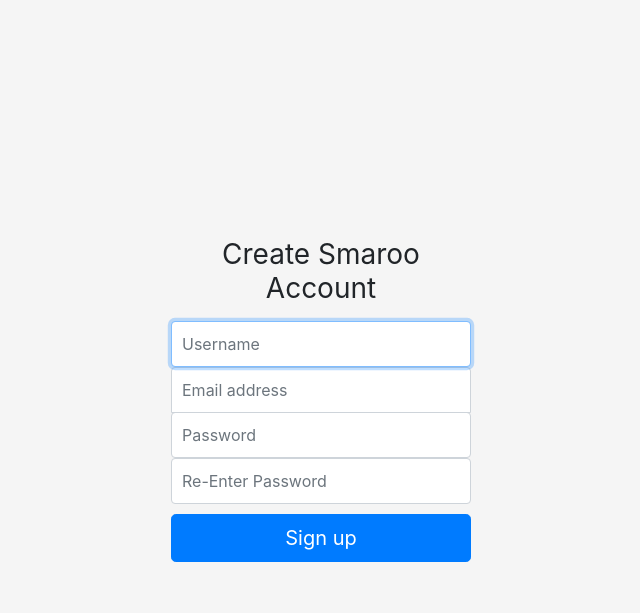
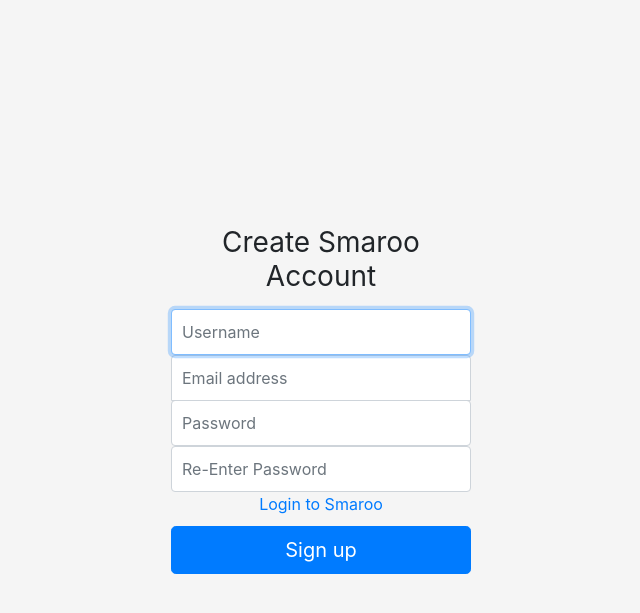
Before and after one commit to Hikikomono/SMAROO, a PHP site: page /register.php in a window 1280 px wide. Shown: the top 613 px of the page, without its empty margins (319-959 px from the left). Run offline with PHP 8.4, Linux system fonts and the light colour scheme.

Commit message:
aktueller stand VOR merge

```diff
--- a/login.php
+++ b/login.php
@@ -25,7 +25,8 @@
     <label for="email_input" class="sr-only">Email address</label>
     <input type="email" name="email_input" class="form-control" placeholder="Email address" required="" autofocus="">
     <label for="password_input" class="sr-only">Password</label>
+    <input type="password" name="password_input" class="form-control" placeholder="Password" required="">
 
-    <input type="password" name="password_input" class="form-control" placeholder="Password" required="">
+    <a href="register.php">Register new Account</a>
     <button class="btn btn-lg btn-primary btn-block" type="submit" id="confirm_btn">Sign in</button>
 </form>
--- a/register.php
+++ b/register.php
@@ -39,5 +39,7 @@
     <label for="password_confirm" class="sr-only">Confirm Password</label>
     <input type="password" class="form-control" placeholder="Re-Enter Password" name="password_confirm" required>
 
+    <a href="login.php">Login to Smaroo</a>
+
     <button id="confirm_btn" class="btn btn-lg btn-primary btn-block" type="submit">Sign up</button>
 </form>
```
